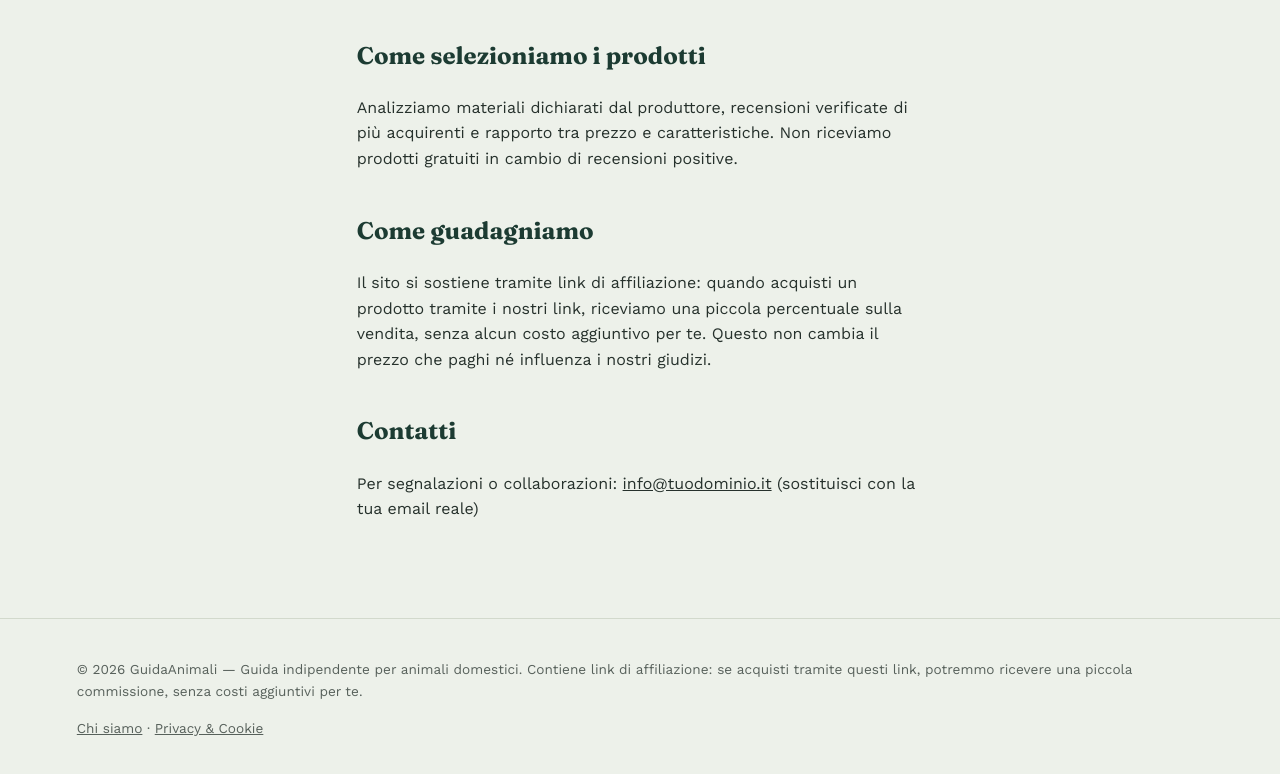
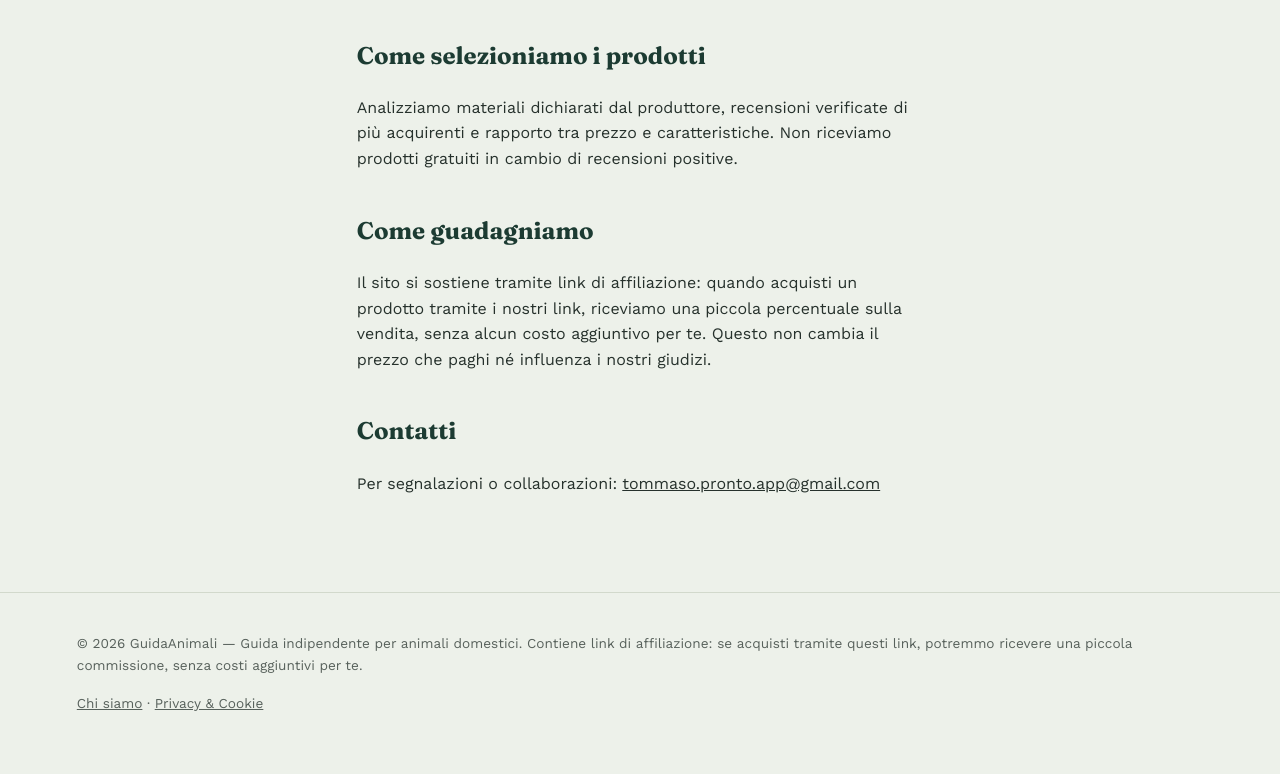
Before and after one commit to GuidaAnimali/guidaanimali, a plain HTML site: page chi-siamo.html in a window 1280 px wide. Shown: the part 515-1289 px from the top of the page. Drawn offline with nearby package versions, Linux system fonts and the light colour scheme.

Commit message:
Update contact email in chi-siamo.html

```diff
--- a/chi-siamo.html
+++ b/chi-siamo.html
@@ -31,7 +31,7 @@
   <p>Il sito si sostiene tramite link di affiliazione: quando acquisti un prodotto tramite i nostri link, riceviamo una piccola percentuale sulla vendita, senza alcun costo aggiuntivo per te. Questo non cambia il prezzo che paghi né influenza i nostri giudizi.</p>
 
   <h2>Contatti</h2>
-  <p>Per segnalazioni o collaborazioni: <a href="mailto:info@tuodominio.it">info@tuodominio.it</a> (sostituisci con la tua email reale)</p>
+  <p>Per segnalazioni o collaborazioni: <a href="mailto:tommaso.pronto.app@gmail.com">tommaso.pronto.app@gmail.com</a></p>
 </article>
 
 <footer class="site-footer">
```
